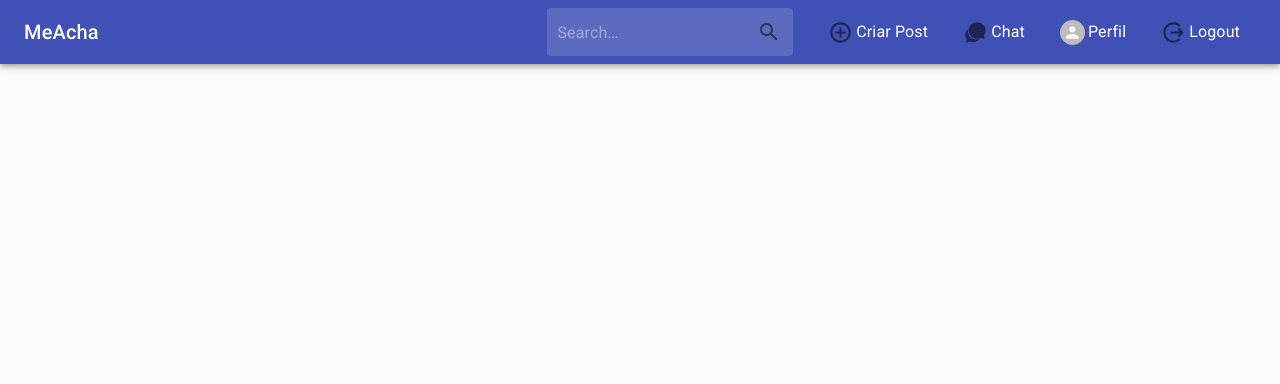
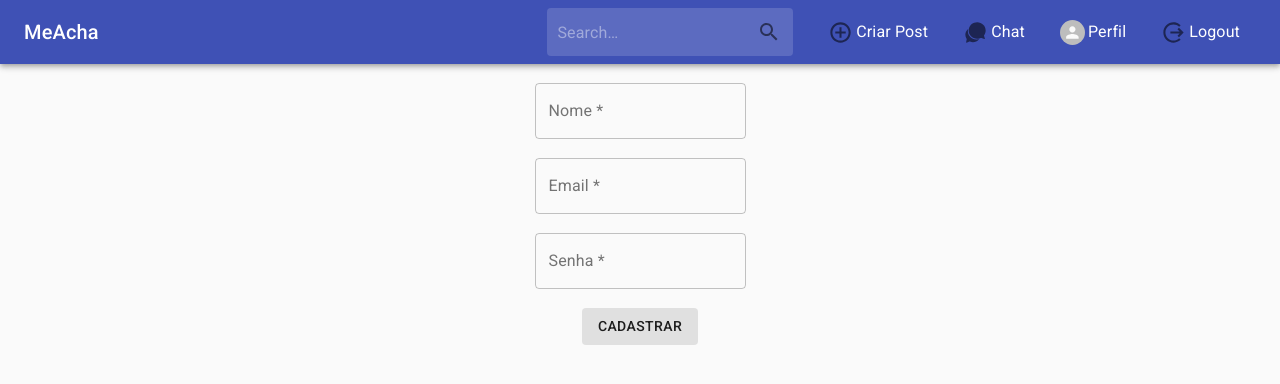
Before and after one commit to Bruno-Fernando/MeAcha, a React (Create React App) app in the folder client/: page /register in a window 1280 px wide. Shown: the top 384 px of the page. Built offline with nearby package versions, Linux system fonts and the light colour scheme.

Commit message:
Criado componente Register com a tela para registro do usuario

```diff
--- /dev/null
+++ b/client/src/components/Register/index.js
@@ -0,0 +1,84 @@
+import React from "react";
+import { useForm } from "react-hook-form";
+
+import Grid from "@material-ui/core/Grid";
+import TextField from "@material-ui/core/TextField";
+import Button from "@material-ui/core/Button";
+
+import useStyles from "./styles";
+
+const userName = {
+  required: { value: true, message: "Informe seu nome" },
+  minLength: { value: 4, message: "Mínimo de 4 caracteres" },
+  maxLength: { value: 20, message: "Máximo de 20 caracteres" },
+  pattern: {
+    value: /^[^$&{|]*$/i,
+    message: "Não pode conter os caracteres: [ ^ $ & { | ] * $ ",
+  },
+};
+const userEmail = {
+  required: { value: true, message: "Informe seu Email" },
+  pattern: { value: /^\S+@\S+$/i, message: "Insira um Email válido" },
+  maxLenght: { value: 35, message: "Email muito grande" },
+};
+const userPassword = {
+  required: { value: true, message: "Insira uma senha" },
+  minLength: { value: 8, message: "Mínimo de 8 caracteres" },
+  maxLength: { value: 20, message: "Máximo de 20 caracteres" },
+  pattern: {
+    value: /^[^$&{|]*$/i,
+    message: "Não pode conter os caracteres: [ ^ $ & { | ] * $ ",
+  },
+};
+
+export default function Register() {
+  const classes = useStyles();
+  const { register, handleSubmit, errors } = useForm({ mode: "onBlur" });
+
+  function onSubmit(e) {
+    console.log(e);
+  }
+
+  return (
+    <form onSubmit={handleSubmit(onSubmit)}>
+      <Grid
+        container
+        direction="column"
+        justify="space-evenly"
+        alignItems="center"
+        className={classes.gridContainer}
+      >
+        <TextField
+          label="Nome *"
+          name="name"
+          variant="outlined"
+          inputRef={register(userName)}
+          error={errors.name ? true : false}
+          helperText={errors.name ? errors.name.message : ""}
+        />
+
+        <TextField
+          label="Email *"
+          name="email"
+          variant="outlined"
+          inputRef={register(userEmail)}
+          error={errors.email ? true : false}
+          helperText={errors.email ? errors.email.message : ""}
+        />
+
+        <TextField
+          label="Senha *"
+          name="password"
+          variant="outlined"
+          inputRef={register(userPassword)}
+          error={errors.password ? true : false}
+          helperText={errors.password ? errors.password.message : ""}
+        />
+
+        <Button variant="contained" disableElevation type="submit">
+          Cadastrar
+        </Button>
+      </Grid>
+    </form>
+  );
+}
--- /dev/null
+++ b/client/src/components/Register/styles.js
@@ -0,0 +1,7 @@
+import { makeStyles } from "@material-ui/core/styles";
+
+export default makeStyles(theme => ({
+  gridContainer: {
+      height: "300px"
+  }
+}));
--- a/client/src/routes.js
+++ b/client/src/routes.js
@@ -2,12 +2,16 @@ import React from "react";
 import { BrowserRouter as Router, Route, Switch } from "react-router-dom";
 
 import Nav from "./components/Nav";
+import Register from "./components/Register";
 
 export default function Routes() {
   return (
     <Router>
+      <Nav />
       <Switch>
-         <Nav />
+        <Route path="/register">
+          <Register />
+        </Route>
       </Switch>
     </Router>
   );
```
